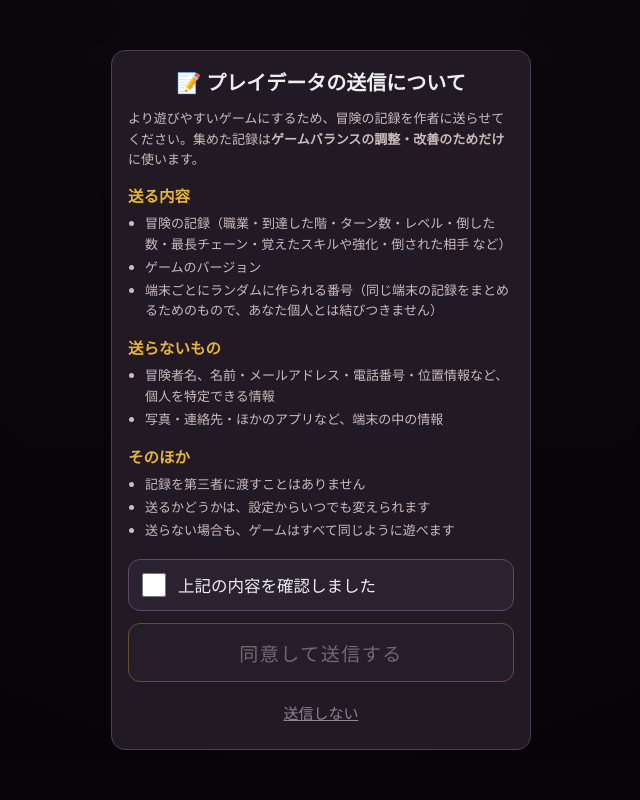
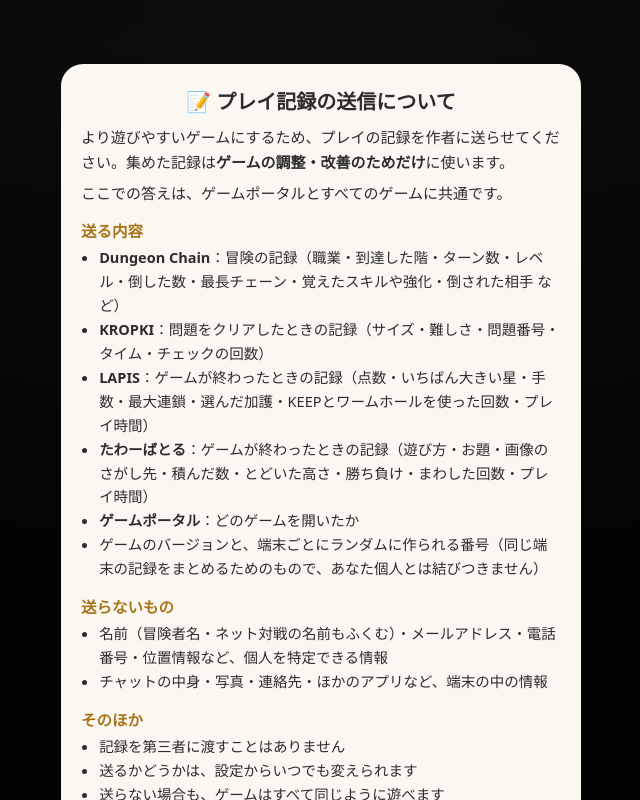
Before and after one commit to tkcy3/dungeon-chain, a plain HTML site: page index.html in a window 1280 px wide. Shown: the whole page, without its empty margins (319-959 px from the left). Drawn offline with Linux system fonts and the light colour scheme.

Commit message:
プレイ記録の送信の同意を全ゲーム共通のしくみ(TKCS)に統一
全ゲーム・ポータルで同じ画面・同じ文面（5本分の送信内容を1枚に）。
答えは tkcy3_consent_v1 に1つだけ（版2）。前の版で同意していた人には新しい内容で1回だけ聞き直す。

Co-Authored-By: Claude Opus 5.5 <noreply@anthropic.com>
Claude-Session: https://claude.ai/code/session_013kTsaeDHdJjMzQp8KtMTm5

```diff
--- a/index.html
+++ b/index.html
@@ -352,6 +352,89 @@ html,body{height:100%;background:#0b0a0c radial-gradient(ellipse 120% 70% at 50%
     if(!localStorage.getItem('dchain_name_v1'))localStorage.setItem('dchain_name_v1','ヒヨリ');}catch(e){}})();
 </script>
 <script>
+/*TKCS-BEGIN*/
+/* ===== プレイ記録の送信の同意（tkcy3.github.io の全ゲーム共通。どのゲームにも同じものが入っています） =====
+   - 答えは1つだけ保存し、ポータルとすべてのゲームで共有する（どこで答えても全部に反映）
+   - 送る内容が増えたら CS_VER を上げる。前の版で「同意」していた人には、新しい内容で1回だけ聞き直す
+     （「送信しない」と答えた人には聞き直さない）
+   - 同意していても、設定でオフ（tkcy3_share='0'）なら送らない                                   */
+var TKCS = (function(){
+  var KEY = 'tkcy3_consent_v1', SHARE = 'tkcy3_share', CS_VER = 2;
+  var ITEMS = [
+    ['Dungeon Chain', '冒険の記録（職業・到達した階・ターン数・レベル・倒した数・最長チェーン・覚えたスキルや強化・倒された相手 など）'],
+    ['KROPKI', '問題をクリアしたときの記録（サイズ・難しさ・問題番号・タイム・チェックの回数）'],
+    ['LAPIS', 'ゲームが終わったときの記録（点数・いちばん大きい星・手数・最大連鎖・選んだ加護・KEEPとワームホールを使った回数・プレイ時間）'],
+    ['たわーばとる', 'ゲームが終わったときの記録（遊び方・お題・画像のさがし先・積んだ数・とどいた高さ・勝ち負け・まわした回数・プレイ時間）'],
+    ['ゲームポータル', 'どのゲームを開いたか']
+  ];
+  function lsGet(k){ try { return localStorage.getItem(k); } catch(e) { return null; } }
+  function lsSet(k, v){ try { localStorage.setItem(k, v); } catch(e) {} }
+  function rec(){ try { return JSON.parse(lsGet(KEY) || 'null'); } catch(e) { return null; } }
+  function write(ok){ lsSet(KEY, JSON.stringify({v:CS_VER, ok:ok ? 1 : 0, at:Date.now()})); lsSet(SHARE, ok ? '1' : '0'); }
+  function agreed(){ var c = rec(); return !!(c && c.ok && (c.v || 1) >= CS_VER); }
+  function needAsk(){ var c = rec(); return !c || (c.ok && (c.v || 1) < CS_VER); }
+  function on(){ return agreed() && lsGet(SHARE) !== '0'; }
+  /* a game that kept its own answer before the shared one existed: adopt it (an old "yes" is asked again once) */
+  function adopt(ok){ if (rec() || ok === undefined || ok === null) return; lsSet(KEY, JSON.stringify({v:1, ok:ok ? 1 : 0, at:Date.now()})); }
+  var css = '#tkcsOv{position:fixed;inset:0;z-index:99999;display:none;align-items:flex-end;justify-content:center;background:rgba(0,0,0,.5);padding:env(safe-area-inset-top) 0 0;font-family:inherit}'
+    + '#tkcsOv.on{display:flex}'
+    + '#tkcsOv .tkcs{width:100%;max-width:520px;max-height:92%;overflow-y:auto;box-sizing:border-box;padding:22px 20px calc(18px + env(safe-area-inset-bottom));border-radius:22px 22px 0 0;background:#fbf8f2;color:#2d2c2a;text-align:left;-webkit-overflow-scrolling:touch}'
+    + '#tkcsOv h2{margin:0 0 10px;font-size:20px;text-align:center}'
+    + '#tkcsOv p{margin:0 0 6px;font-size:15px;line-height:1.65}'
+    + '#tkcsOv h3{margin:14px 0 4px;font-size:15.5px;color:#a8741a}'
+    + '#tkcsOv ul{margin:0;padding-left:1.25em;font-size:14.5px;line-height:1.65}'
+    + '#tkcsOv li b{font-weight:800}'
+    + '#tkcsOv label{display:flex;align-items:center;gap:10px;margin:16px 0 12px;font-size:16px;font-weight:700}'
+    + '#tkcsOv label input{width:24px;height:24px;margin:0;accent-color:#c98f3a}'
+    + '#tkcsOv button{display:block;width:100%;border:0;font:inherit;cursor:pointer}'
+    + '#tkcsOv .y{height:54px;border-radius:14px;background:#c98f3a;color:#fff;font-size:18px;font-weight:800}'
+    + '#tkcsOv .y:disabled{opacity:.4}'
+    + '#tkcsOv .n{margin-top:6px;padding:12px;background:none;color:#7a7670;font-size:15px;text-decoration:underline}'
+    + '@media (prefers-color-scheme:dark){#tkcsOv .tkcs{background:#2f3338;color:#eceae5}#tkcsOv h3{color:#e0b060}#tkcsOv .n{color:#a5aab2}}';
+  var ov = null, after = null;
+  function build(){
+    if (ov) return;
+    var st = document.createElement('style'); st.textContent = css; document.head.appendChild(st);
+    ov = document.createElement('div'); ov.id = 'tkcsOv';
+    ov.innerHTML = '<div class="tkcs" role="dialog" aria-modal="true">'
+      + '<h2>📝 プレイ記録の送信について</h2>'
+      + '<p>より遊びやすいゲームにするため、プレイの記録を作者に送らせてください。集めた記録は<b>ゲームの調整・改善のためだけ</b>に使います。</p>'
+      + '<p>ここでの答えは、ゲームポータルとすべてのゲームに共通です。</p>'
+      + '<h3>送る内容</h3><ul>' + ITEMS.map(function(x){ return '<li><b>' + x[0] + '</b>：' + x[1] + '</li>'; }).join('')
+      + '<li>ゲームのバージョンと、端末ごとにランダムに作られる番号（同じ端末の記録をまとめるためのもので、あなた個人とは結びつきません）</li></ul>'
+      + '<h3>送らないもの</h3><ul><li>名前（冒険者名・ネット対戦の名前もふくむ）・メールアドレス・電話番号・位置情報など、個人を特定できる情報</li>'
+      + '<li>チャットの中身・写真・連絡先・ほかのアプリなど、端末の中の情報</li></ul>'
+      + '<h3>そのほか</h3><ul><li>記録を第三者に渡すことはありません</li><li>送るかどうかは、設定からいつでも変えられます</li><li>送らない場合も、ゲームはすべて同じように遊べます</li></ul>'
+      + '<label><input type="checkbox" id="tkcsChk"><span>上記の内容を確認しました</span></label>'
+      + '<button class="y" id="tkcsYes" disabled>同意して送信する</button>'
+      + '<button class="n" id="tkcsNo">送信しない</button></div>';
+    document.body.appendChild(ov);
+    var chk = ov.querySelector('#tkcsChk'), yes = ov.querySelector('#tkcsYes');
+    chk.onchange = function(){ yes.disabled = !chk.checked; };
+    yes.onclick = function(){ if (chk.checked) done(true); };
+    ov.querySelector('#tkcsNo').onclick = function(){ done(false); };
+  }
+  function done(ok){
+    write(ok); ov.classList.remove('on');
+    var f = after; after = null;
+    try { document.dispatchEvent(new CustomEvent('tkcs', {detail:{ok:ok}})); } catch(e) {}
+    if (f) f(ok);
+  }
+  /* show the agreement. after(ok) runs when it is answered */
+  function open(cb){
+    build(); after = cb || null;
+    var a = agreed(), chk = ov.querySelector('#tkcsChk');
+    chk.checked = a; ov.querySelector('#tkcsYes').disabled = !a;
+    ov.querySelector('.tkcs').scrollTop = 0; ov.classList.add('on');
+  }
+  /* the settings switch. Turning it on without an agreement opens the agreement first */
+  function setShare(want, cb){
+    if (want && !agreed()) { open(function(ok){ if (cb) cb(ok); }); return; }
+    lsSet(SHARE, want ? '1' : '0'); if (cb) cb(want);
+  }
+  return {ver:CS_VER, agreed:agreed, needAsk:needAsk, on:on, open:open, setShare:setShare, adopt:adopt};
+})();
+/*TKCS-END*/
 'use strict';
 const N=6;
 const ICON={skull:'💀',sword:'⚔️',shield:'🛡️',potion:'🧪',coin:'💰'};
@@ -2119,8 +2202,9 @@ function resetAudioCfg(){AU.on={bgm:true,sfx:true,vib:true,bv:1};setBgmVol();sav
 function resetEverything(){resetAch();resetBest();resetSaveData();resetTutFlag();resetAudioCfg();UNL={got:{},met:{},kills:{},unseen:[],retroH:1};unlSave();applyTheme();}
 let settingsBack=null;
 /* ---------- version & changelog ---------- */
-const VERSION='0.4.67';
+const VERSION='0.4.68';
 const CHANGELOG=[
+  {v:'0.4.68',d:'2026-11-28',items:['📝 プレイ記録の送信の同意を、すべてのゲームで同じ画面・同じ内容にそろえました']},
   {v:'0.4.67',d:'2026-11-27',items:['🧟噛む音の大きさを、ほかの効果音に合わせて小さくしました']},
   {v:'0.4.66',d:'2026-11-27',items:['🧟正気に戻った敵が、そのターンにいきなり攻撃してこないようにしました。戻ったあと、こちらの番で倒せます']},
   {v:'0.4.65',d:'2026-11-27',items:['🧟ゾンビ：復活をなくし、かわりに初期HPを76にしました。剣はふつうに長くつなぐほど強くなりますが、鍛えても伸びにくくなっています']},
@@ -2248,8 +2332,7 @@ function showSettings(back,msg){
   segOn('stV',n=>{AU.on.vib=n===0;saveAudio();refreshAudioBtns();if(AU.on.vib)vib(30);});
   document.querySelectorAll('#stR button').forEach(b=>b.onclick=()=>{
     const want=b.dataset.v==='0';if(want===shareOn())return;
-    if(want&&consentVal()!=='1'){openConsent(()=>showSettings());return;}
-    try{const nv=want?'1':'0';localStorage.setItem(LS_SHARE,nv);localStorage.setItem('tkcy3_share',nv);}catch(e){}showSettings();});
+    TKCS.setShare(want,()=>{csSync();showSettings();});});   // ゲームポータル・ほかのゲームと共通。オンにするときは同意が先
   $('stCs').onclick=()=>openConsent(()=>showSettings());
   $('stVer').onclick=()=>showChangelog(()=>showSettings());
   $('stStory').onclick=()=>{closeModal();playStory(()=>{if(inGame)return;bgmStop();showSettings();});};
@@ -2499,29 +2582,15 @@ function runsSave(){try{localStorage.setItem(LS_RUNS,JSON.stringify(RUNS.slice(-
 /* 冒険の記録を、作者のGoogleフォーム（→スプレッドシート）へ送る。設定でオフにできる */
 const SHARE_URL='https://docs.google.com/forms/d/e/1FAIpQLSfncydVDFEmGqlUP8mH0GAe7VuoDICT9k98s-NkCF9Cbj2CdQ/formResponse',SHARE_ENTRY='entry.1097035413',LS_SHARE='dchain_share_v1',LS_DEV='dchain_dev_v1';
 const LS_CONSENT='dchain_consent_v1';
-/* あそびば(ゲーム一覧)・ほかのゲームと同意を共有：どこかで答えていれば聞き直さない */
-const csShared=()=>{try{return JSON.parse(localStorage.getItem('tkcy3_consent_v1')||'null');}catch(e){return null;}};
-const csShare=ok=>{try{localStorage.setItem('tkcy3_consent_v1',JSON.stringify({v:1,ok:ok?1:0,at:Date.now()}));localStorage.setItem('tkcy3_share',ok?'1':'0');}catch(e){}};
-(()=>{const c=csShared();if(!c)return;try{const mine=localStorage.getItem('dchain_consent_v1');if(mine===null||(c.ok&&mine!=='1'))localStorage.setItem('dchain_consent_v1',c.ok?'1':'0');
-  const sh=localStorage.getItem('tkcy3_share');if(sh!==null)localStorage.setItem('dchain_share_v1',sh);}catch(e){}})();
 const consentVal=()=>{try{return localStorage.getItem(LS_CONSENT);}catch(e){return null;}};
 /* 送信は「内容を確認して同意した」ときだけ。同意前・不同意・設定オフのときは何も送らない */
-const shareOn=()=>{try{return consentVal()==='1'&&localStorage.getItem(LS_SHARE)!=='0';}catch(e){return false;}};
-function openConsent(after){
-  openModal(`<h2 style="margin:0 0 12px;font-size:20px;text-align:center">📝 プレイデータの送信について</h2>
-  <div class="cs"><p>より遊びやすいゲームにするため、冒険の記録を作者に送らせてください。集めた記録は<b>ゲームバランスの調整・改善のためだけ</b>に使います。</p>
-  <h3>送る内容</h3><ul><li>冒険の記録（職業・到達した階・ターン数・レベル・倒した数・最長チェーン・覚えたスキルや強化・倒された相手 など）</li><li>ゲームのバージョン</li><li>端末ごとにランダムに作られる番号（同じ端末の記録をまとめるためのもので、あなた個人とは結びつきません）</li></ul>
-  <h3>送らないもの</h3><ul><li>冒険者名、名前・メールアドレス・電話番号・位置情報など、個人を特定できる情報</li><li>写真・連絡先・ほかのアプリなど、端末の中の情報</li></ul>
-  <h3>そのほか</h3><ul><li>記録を第三者に渡すことはありません</li><li>送るかどうかは、設定からいつでも変えられます</li><li>送らない場合も、ゲームはすべて同じように遊べます</li></ul></div>
-  <label class="csChk"><input type="checkbox" id="csChk" ${consentVal()==='1'?'checked':''}><span>上記の内容を確認しました</span></label>
-  <button class="tbtn pri" id="csYes" ${consentVal()==='1'?'':'disabled'}>同意して送信する</button>
-  <button id="csNo">送信しない</button>`);
-  const done=ok=>{try{localStorage.setItem(LS_CONSENT,ok?'1':'0');localStorage.setItem(LS_SHARE,ok?'1':'0');}catch(e){}csShare(ok);closeModal();if(after)after();};
-  $('csChk').onchange=e=>{$('csYes').disabled=!e.target.checked;};
-  $('csYes').onclick=()=>{if($('csChk').checked)done(true);};
-  $('csNo').onclick=()=>done(false);
-}
-function consentBoot(){if(consentVal()===null)openConsent();}
+/* 同意そのものは全ゲーム共通の TKCS（どのゲームも同じ画面）。dchain_consent_v1 / dchain_share_v1 はその写し */
+const shareOn=()=>TKCS.on();
+function csSync(){try{if(TKCS.agreed())localStorage.setItem(LS_CONSENT,'1');else if(TKCS.needAsk())localStorage.removeItem(LS_CONSENT);else localStorage.setItem(LS_CONSENT,'0');localStorage.setItem(LS_SHARE,TKCS.on()?'1':'0');}catch(e){}}
+TKCS.adopt(consentVal()==='1'?true:consentVal()==='0'?false:null);csSync();
+document.addEventListener('tkcs',csSync);
+function openConsent(after){TKCS.open(()=>{if(after)after();});}
+function consentBoot(){if(TKCS.needAsk())openConsent();}
 function devId(){try{let v=localStorage.getItem(LS_DEV);if(!v){v=Math.random().toString(36).slice(2,10);localStorage.setItem(LS_DEV,v);}return v;}catch(e){return 'x';}}
 function shareRun(prog){if(TUT||!S||!shareOn())return;try{if(!S.rid)S.rid=Math.random().toString(36).slice(2,10);
   const R=S.run||{},nm=k=>(EK[k]&&EK[k].name)||k||'';
--- a/sw.js
+++ b/sw.js
@@ -1,5 +1,5 @@
 // Dungeon Chain: offline cache. Network first so updates arrive; cache as fallback.
-const C='dchain-v19',FILES=['./','./index.html','./manifest.json','./icon-192.png','./icon-512.png'];
+const C='dchain-v20',FILES=['./','./index.html','./manifest.json','./icon-192.png','./icon-512.png'];
 self.addEventListener('install',e=>{e.waitUntil(caches.open(C).then(c=>c.addAll(FILES)));self.skipWaiting();});
 self.addEventListener('activate',e=>{e.waitUntil(caches.keys().then(ks=>Promise.all(ks.filter(k=>k!==C).map(k=>caches.delete(k)))));self.clients.claim();});
 self.addEventListener('fetch',e=>{if(e.request.method!=='GET')return;
```
